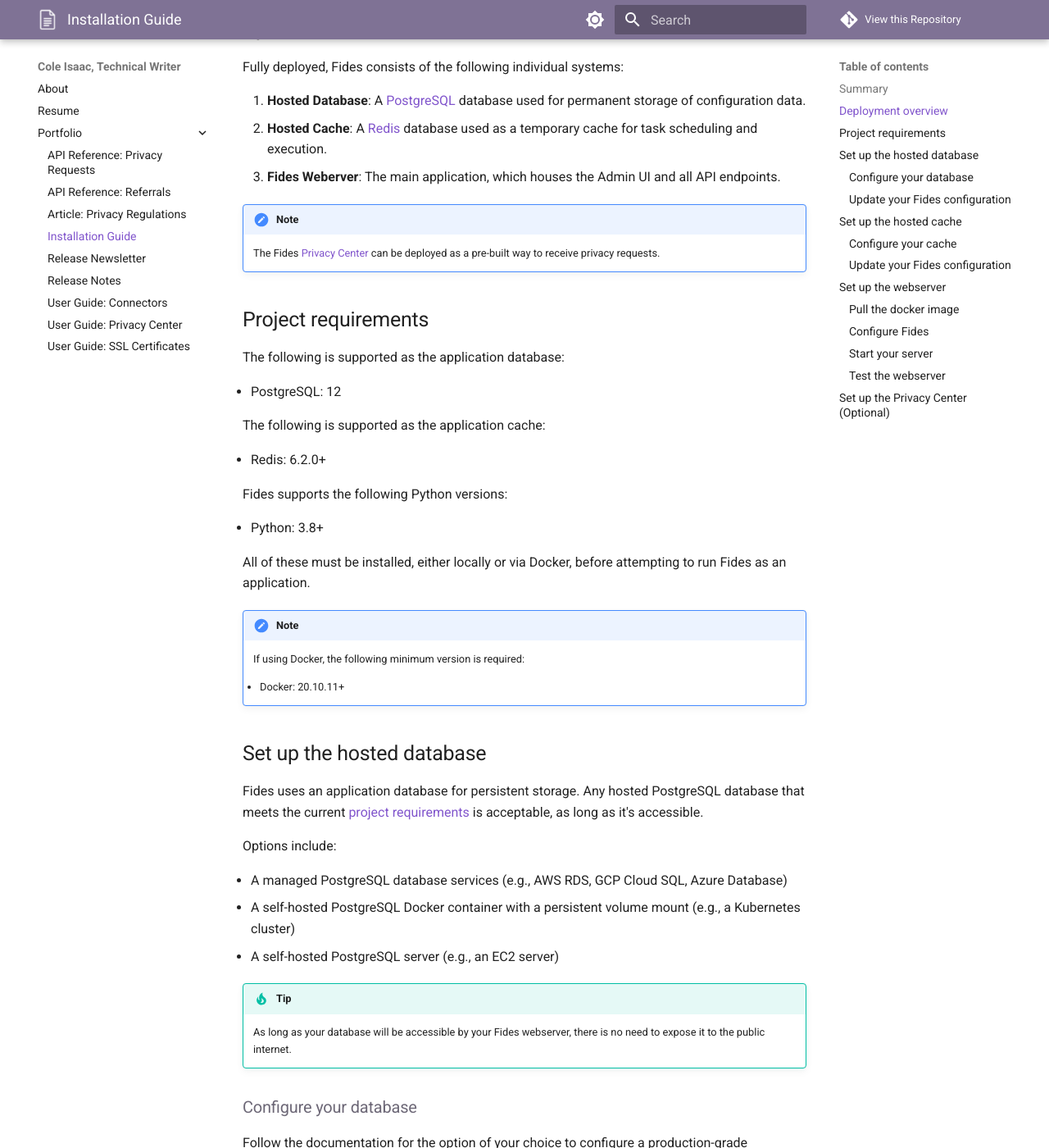
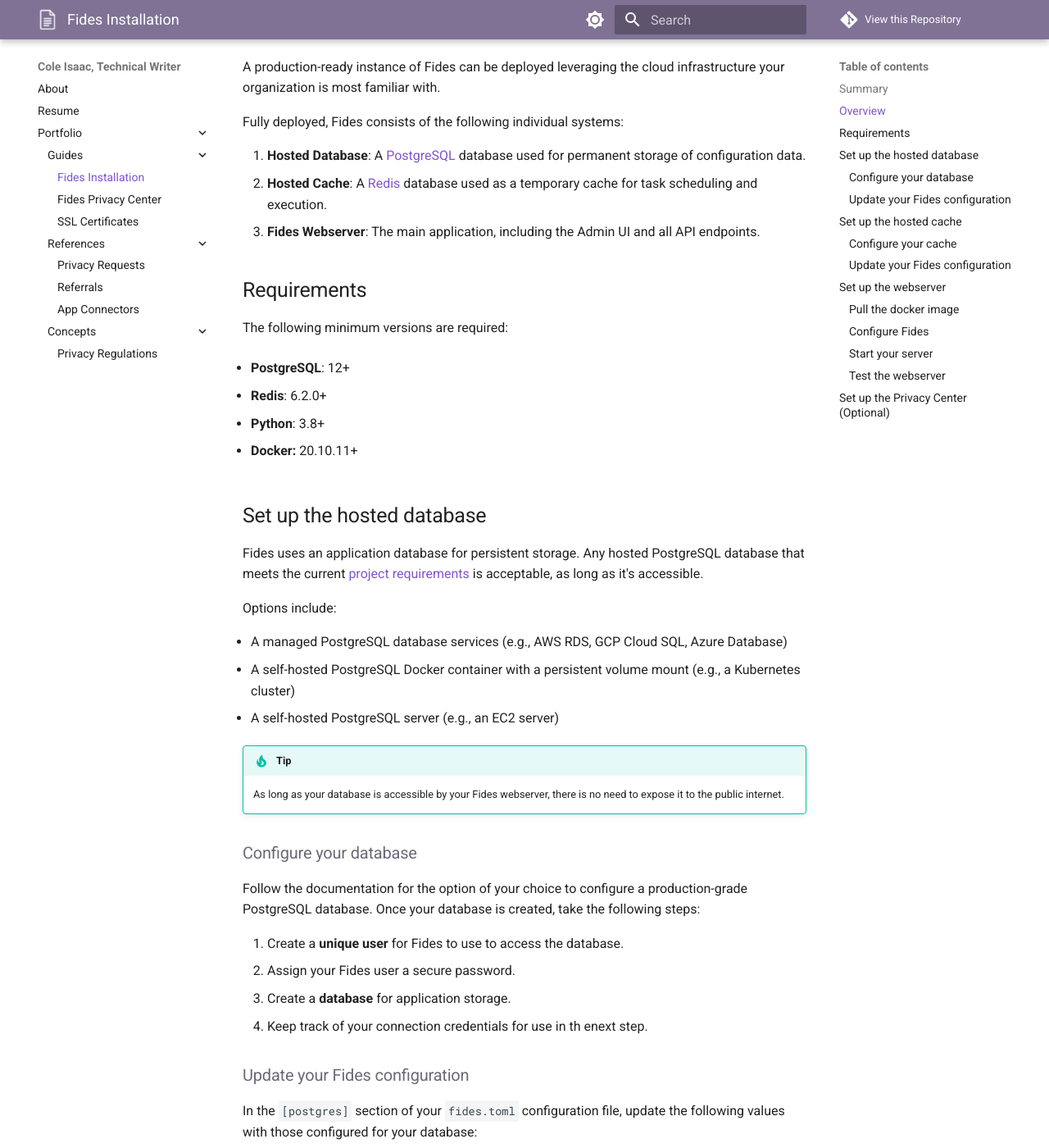
Before and after one commit to conceptualshark/portfolio, an MkDocs documentation site: the page built from docs/portfolio/fides-installation-guide.md, in a window 1280 px wide and 1400 px high, scrolled down 423 px. Shown: the whole window at 82% size. Built offline with MkDocs 1.6.1 and Material for MkDocs 9.7.7, drawn with Linux system fonts in a browser that asks for light colours; comment, search, counter and statistics services are not loaded; some of the changed text lies outside the part shown.

````diff
--- a/docs/portfolio/fides-installation-guide.md
+++ b/docs/portfolio/fides-installation-guide.md
@@ -1,46 +1,36 @@
-# Installation and Deployment Guide
+# User Guide: Fides Installation and Deployment
 
 ## Summary
 
 Designed to instruct users on production-level deployments of the open-source [Fides](https://ethyca.com/) platform, this guide assumed a level of technical understanding on the part of the reader, and was written as a series of how-to articles geared towards engineering personas.
 
+Creating this guide not only involved meeting with stakeholders to ensure accuracy, but running the end-to-end installation independently as additional quality assurance.
+
 ---
 
-## Deployment overview
+## Overview
 A production-ready instance of Fides can be deployed leveraging the cloud infrastructure your organization is most familiar with.
 
 Fully deployed, Fides consists of the following individual systems:
 
 1. **Hosted Database**: A [PostgreSQL](https://www.postgresql.org/) database used for permanent storage of configuration data.
 2. **Hosted Cache**: A [Redis](https://redis.io/) database used as a temporary cache for task scheduling and execution.
-3. **Fides Weberver**: The main application, which houses the Admin UI and all API endpoints.
+3. **Fides Webserver**: The main application, including the Admin UI and all API endpoints.
 
-!!! Note
-    The Fides [Privacy Center](#set-up-the-privacy-center-optional) can be deployed as a pre-built way to receive privacy requests.
+## Requirements
+The following minimum versions are required:
 
-## Project requirements
-The following is supported as the application database:
+- **PostgreSQL**: 12+
 
-- PostgreSQL: 12
+- **Redis**: 6.2.0+
 
-The following is supported as the application cache:
+- **Python**: 3.8+
 
-- Redis: 6.2.0+
-
-Fides supports the following Python versions:
-
-- Python: 3.8+
-
-All of these must be installed, either locally or via Docker, before attempting to run Fides as an application.
-
-!!! Note
-    If using Docker, the following minimum version is required:
-
-    - Docker: 20.10.11+
+- **Docker:**  20.10.11+
 
 ## Set up the hosted database
 
-Fides uses an application database for persistent storage. Any hosted PostgreSQL database that meets the current [project requirements](#project-requirements) is acceptable, as long as it's accessible.
+Fides uses an application database for persistent storage. Any hosted PostgreSQL database that meets the current [project requirements](#requirements) is acceptable, as long as it's accessible.
 
 Options include:
 
@@ -49,20 +39,20 @@ Options include:
 * A self-hosted PostgreSQL server (e.g., an EC2 server)
 
 !!! Tip
-    As long as your database will be accessible by your Fides webserver, there is no need to expose it to the public internet.
+    As long as your database is accessible by your Fides webserver, there is no need to expose it to the public internet.
 
 ### Configure your database
-Follow the documentation for the option of your choice to configure a production-grade PostgreSQL database, then:
+Follow the documentation for the option of your choice to configure a production-grade PostgreSQL database. Once your database is created, take the following steps:
 
-1. Create a **unique user** for Fides to use
-2. Assign your Fides user a secure password
-3. Create a **database** for application storage
-4. Keep track of your connection credentials
+1. Create a **unique user** for Fides to use to access the database.
+2. Assign your Fides user a secure password.
+3. Create a **database** for application storage.
+4. Keep track of your connection credentials for use in th enext step.
 
 ### Update your Fides configuration
 In the `[postgres]` section of your `fides.toml` configuration file, update the following values with those configured for your database:
 
-| Variable | Default | Description |
+| Variable | Example | Description |
 | :---- | :------- | :----------- |
 | `user` | `postgres` | The database user Fides will use to log in to the application database. |
 | `password`| `fides` | The password for the Fides user. |
@@ -72,21 +62,21 @@ In the `[postgres]` section of your `fides.toml` configuration file, update the
 
 ## Set up the hosted cache
 
-During privacy request execution, Fides collects result data in a temporary Redis cache. This cache automatically expires to ensure personal data is never retained erroneously.
+When privacy requests are running, Fides collects result data in a temporary Redis cache. This cache automatically expires to ensure personal data is never retained erroneously.
 
-Any hosted Redis database that meets the current [project requirements](#project-requirements) is acceptable, including:
+Any hosted Redis database that meets the current [project requirements](#requirements) is acceptable, including:
 
 - A Docker [Redis](https://hub.docker.com/_/redis) container
 - A managed service (e.g., AWS ElastiCache, GCP Memorystore, Azure Cache, Redis Cloud)
 
 !!! Tip
-    As long as your cache will be accessible by your Fides webserver, there is no need to expose it to the public internet.
+    As long as your cache is accessible by your Fides webserver, there is no need to expose it to the public internet.
 
 ### Configure your cache
-Follow the documentation for the option of your choice to configure a production-grade Redis cache, then:
+Follow the documentation for the option of your choice to configure a production-grade Redis cache. Once your cache is created, take the following steps::
 
-1. Enable a password (via Redis [`AUTH`](https://redis.io/commands/auth)) to provide additional security
-2. Keep track of your connection credentials
+1. Enable a password (via Redis [`AUTH`](https://redis.io/commands/auth)) to provide additional security.
+2. Keep track of your connection credentials for use in the next step.
 
 ### Update your Fides configuration
 In the `[redis]` section of your `fides.toml` configuration file, update the following values with those configured for your cache:
@@ -105,11 +95,11 @@ The Fides webserver is a [FastAPI](https://fastapi.tiangolo.com/) application wi
 
 The host requirements for the webserver are:
 
-* A general purpose webserver (e.g. for AWS EC2, a t2.small or larger)
+* A general purpose webserver (for example, in AWS EC2, a t2.small or larger)
 * Docker version 20.10.8 or newer
 
 !!! Note
-    The webserver has no persistent storage requirements  - this is handled by the hosted database.
+    The webserver has no persistent storage requirements. This is handled by the hosted database.
 
 ### Pull the docker image
 Run the following command to pull the latest image from Ethyca's [DockerHub](https://hub.docker.com/r/ethyca/fides):
@@ -121,11 +111,11 @@ docker pull ethyca/fides
 ### Configure Fides
 A number of environment variables are required for a minimum working configuration.
 
-Provide the required configuration to your application by:
+The configuration can be provided to your application through the following options:
 
-- Creating an `.env` file, and passing it in via the [`--env-file {file}` option](https://docs.docker.com/engine/reference/commandline/run/#set-environment-variables--e---env---env-file)
-- Providing individual variables with the `--env {VAR}` option
-- Directly configuring your variables with your Docker host
+- Create an `.env` file, and provite it to Docker via the [`--env-file {file}` option](https://docs.docker.com/engine/reference/commandline/run/#set-environment-variables--e---env---env-file)
+- Provide individual variables with the `--env {VAR}` option
+- Directly configure your variables with your Docker host
 
 The following table represents the minimum required configuration:
 
@@ -197,7 +187,7 @@ docker run ethyca/fides -p 8080:8080
 
 ### Test the webserver
 
-To test that your server is running, visit `http://{server_url}/health` in your browser (e.g. `http://0.0.0.0:8080/health`).
+To test that your server is running, visit `http://{server_url}/health` in your browser (for example, `http://0.0.0.0:8080/health`).
 
 ```title="A healthy webserver response"
 {"webserver": "healthy", "database": "healthy", "cache": "healthy"}
@@ -207,7 +197,10 @@ You can also visit the hosted UI at `http://{server_url}/`.
 
 ## Set up the Privacy Center (Optional)
 
-Ensure that Docker is running on your host, and satisfies the [minimum requirements](#project-requirements).
+!!! Info
+    For more information on how to use and customize your Privacy Center, see [Configure the Privacy Center](./guide-privacy-center.md).
+
+Ensure that Docker is running on your host, and satisfies the [minimum requirements](#requirements).
 
 Run the following command to pull the latest image from Ethyca's [DockerHub](https://hub.docker.com/r/ethyca/fides):
 
@@ -222,6 +215,3 @@ docker run --rm \
   -v $(pwd)/config:/app/config \
   -p 3000:3000 ethyca/fides-privacy-center:latest
 ```
-
-!!! Info
-    For more information on customizing your privacy request webpage, see [Configure the Privacy Center](./guide-privacy-center.md).
--- a/mkdocs.yml
+++ b/mkdocs.yml
@@ -74,12 +74,13 @@ nav:
   - About: index.md
   - Resume: resume.md
   - Portfolio:
-    - 'API Reference: Privacy Requests': portfolio/api-privacy-requests.md
-    - 'API Reference: Referrals': portfolio/api-referrals.md
-    - 'Article: Privacy Regulations': portfolio/article-privacy-regulations.md
-    - Installation Guide: portfolio/fides-installation-guide.md
-    - Release Newsletter: portfolio/release-newsletter.md
-    - Release Notes: portfolio/release-notes.md
-    - 'User Guide: Connectors': portfolio/guide-connectors.md
-    - 'User Guide: Privacy Center': portfolio/guide-privacy-center.md
-    - 'User Guide: SSL Certificates': portfolio/guide-ssl-certificates.md
+    - Guides:
+        - Fides Installation: portfolio/fides-installation-guide.md
+        - 'Fides Privacy Center': portfolio/guide-privacy-center.md
+        - 'SSL Certificates': portfolio/guide-ssl-certificates.md
+    - References:
+        - 'Privacy Requests': portfolio/api-privacy-requests.md
+        - 'Referrals': portfolio/api-referrals.md
+        - 'App Connectors': portfolio/guide-connectors.md
+    - Concepts:
+        - 'Privacy Regulations': portfolio/article-privacy-regulations.md
````
Also changed, not shown: docs/index.md (+3 -3 lines), docs/portfolio/guide-connectors.md (+2 -2 lines), docs/portfolio/guide-privacy-center.md (+4 -2 lines), docs/resume.md (+10 -7 lines).
